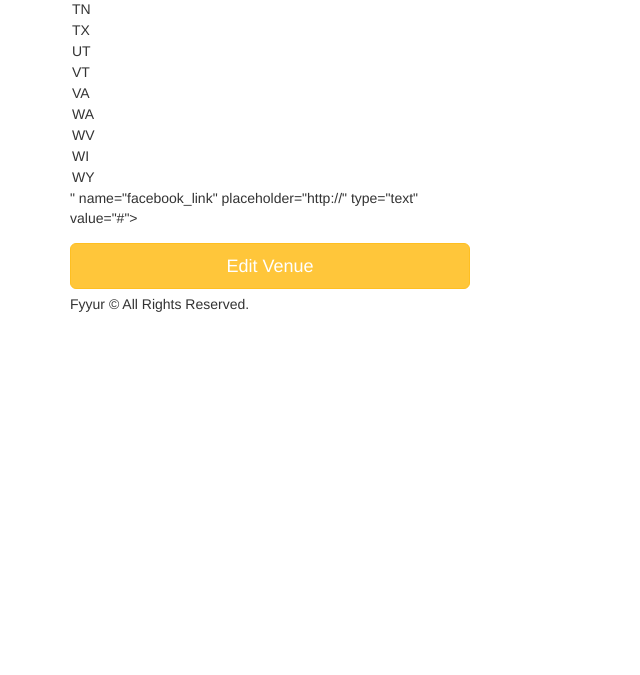
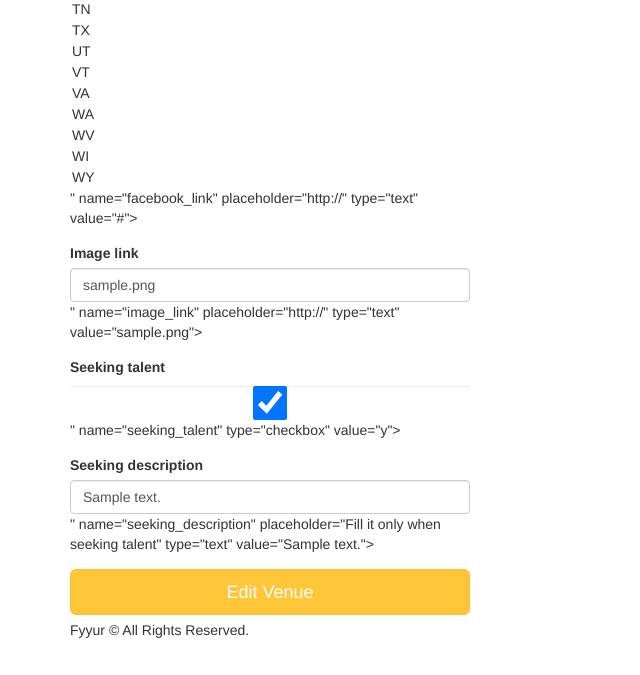
Before and after one commit to beegeesquare/fsnd, a Flask app: page /venues/1/edit in a window 1280 px wide. Shown: the part 1887-2562 px from the top of the page, without its empty margins (0-640 px from the left). Before the commit the page ends 2199 px from the top, so only its background shows below. Run offline with Flask 2, Linux system fonts and the light colour scheme; tables that the repository leaves empty hold one stand-in row (values such as "Sample post"); some libraries are stand-ins or nearby versions.

Commit message:
Added additiopnal fields for the venue form

```diff
--- a/project01/templates/forms/edit_venue.html
+++ b/project01/templates/forms/edit_venue.html
@@ -36,6 +36,19 @@
           <label for="genres">Facebook Link</label>
           {{ form.facebook_link(class_ = 'form-control', placeholder='http://', id=form.state, autofocus = true) }}
         </div>
+      <div class="form-group">
+        <label for="image_link">Image link</label>
+        {{ form.image_link(class_ = 'form-control', placeholder='http://', id=form.image_link, autofocus = true) }}
+        </div>
+        <div class="form-group">
+        <label for="seeking_talent">Seeking talent</label>
+        {{ form.seeking_talent(class_ = 'form-control',  id=form.seeking_talent, autofocus = true) }}
+        </div>
+
+       <div class="form-group">
+        <label for="seeking_description">Seeking description</label>
+        {{ form.seeking_description(class_ = 'form-control', placeholder='Fill it only when seeking talent', id=form.seeking_description, autofocus = true) }}
+       </div>
       <input type="submit" value="Edit Venue" class="btn btn-primary btn-lg btn-block">
     </form>
   </div>
```
